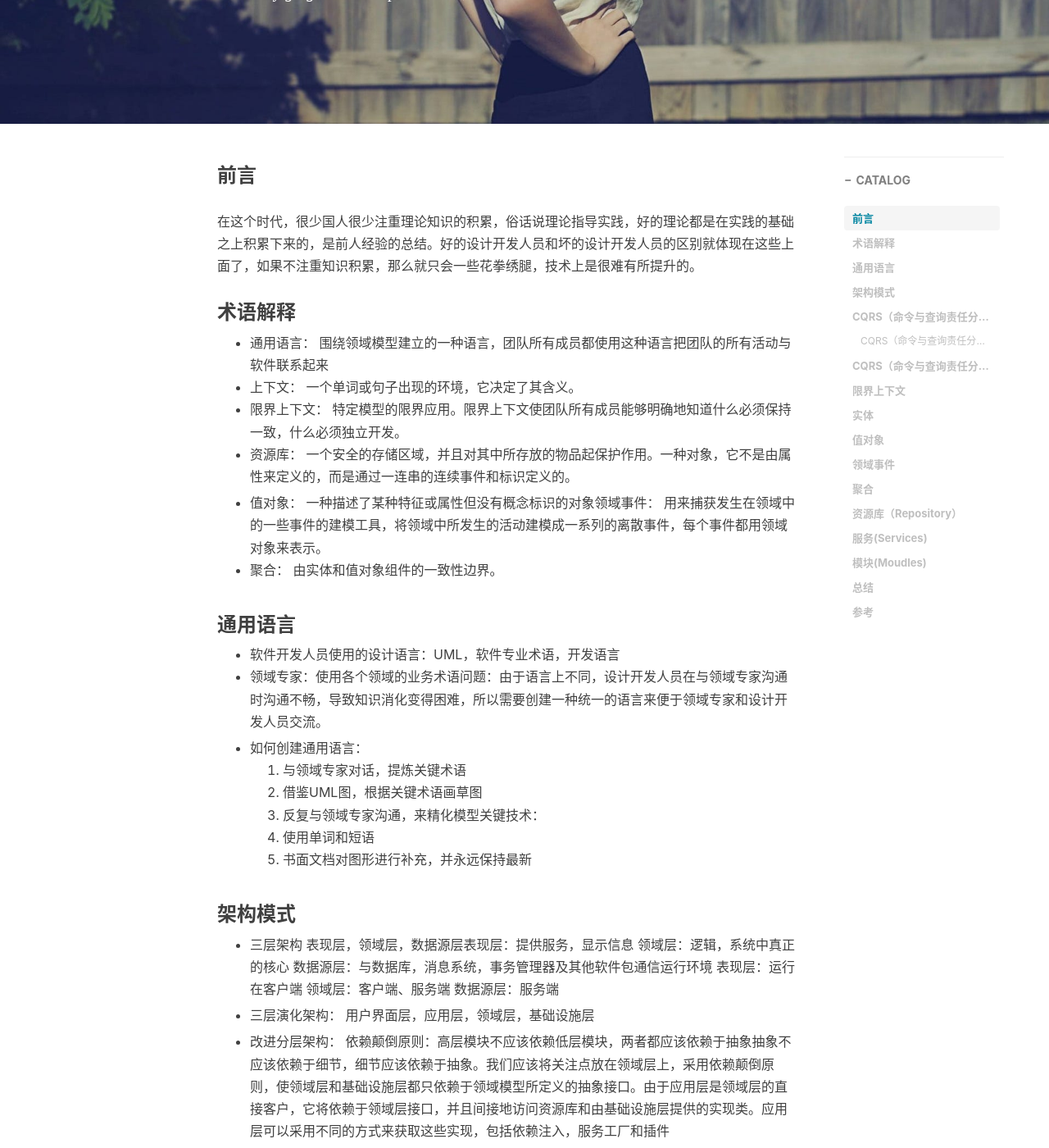
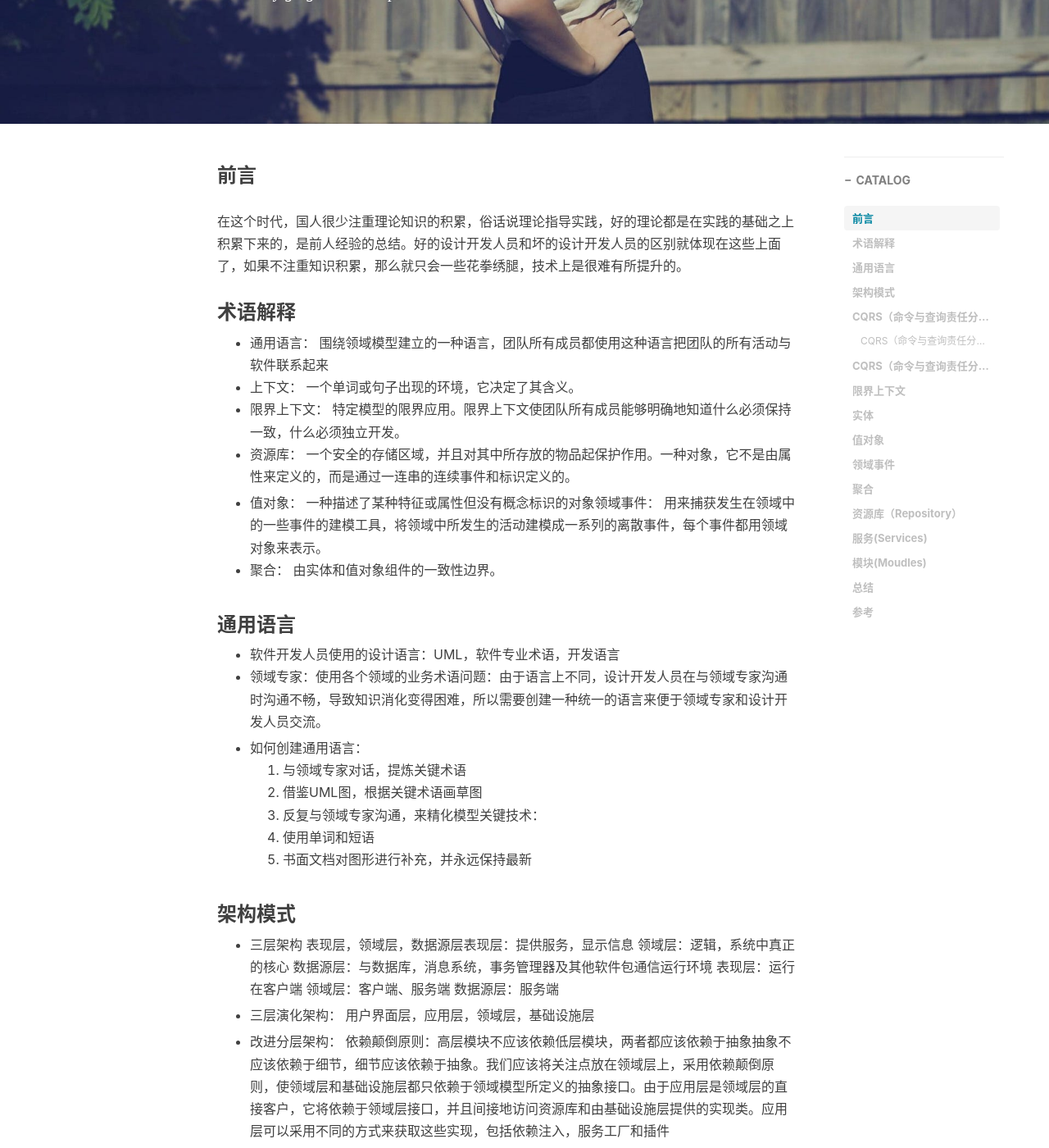
Before and after one commit to gregoriusxu/gregoriusxu.github.io, a Jekyll site: the page built from _posts/2019-09-13-领域驱动设计之二.md, in a window 1280 px wide and 1400 px high, scrolled down 372 px. Shown: the whole window at 82% size. Built offline with Jekyll 4.4.1, drawn with Linux system fonts in a browser that asks for light colours; nearby versions of some CDN libraries; comment, search, counter and statistics services are not loaded.

Commit message:
new post

```diff
--- a/_posts/2019-09-13-领域驱动设计之二.md
+++ b/_posts/2019-09-13-领域驱动设计之二.md
@@ -12,7 +12,7 @@ tags:
 
 ### 前言
 
-在这个时代，很少国人很少注重理论知识的积累，俗话说理论指导实践，好的理论都是在实践的基础之上积累下来的，是前人经验的总结。好的设计开发人员和坏的设计开发人员的区别就体现在这些上面了，如果不注重知识积累，那么就只会一些花拳绣腿，技术上是很难有所提升的。
+在这个时代，国人很少注重理论知识的积累，俗话说理论指导实践，好的理论都是在实践的基础之上积累下来的，是前人经验的总结。好的设计开发人员和坏的设计开发人员的区别就体现在这些上面了，如果不注重知识积累，那么就只会一些花拳绣腿，技术上是很难有所提升的。
 
 ### 术语解释
 - 通用语言：
@@ -61,7 +61,7 @@ tags:
 所以我们有充足的理由认为，这将是一种具有持久生命力的架构。
 很多声称使用分层架构的团队实际上使用的是六边形的架构。这是因为很多项目都使用了某种形式的依赖注入。并不是说依赖注入天生就是六边形架构，而是说使用依赖注入的架构自然地具有了端口与适配器风格。
 
-- .面向服务架构：
+- 面向服务架构：
     1. REST：
     - 架构风格：架构风格之于架构就像设计模式之地设计一样。使得我们在谈及架构时不至于陷入技术细节中。
     - REST通常基于使用HTTP，URI，和XML以及HTML这些现有的广泛流行的协议和标准。
```
